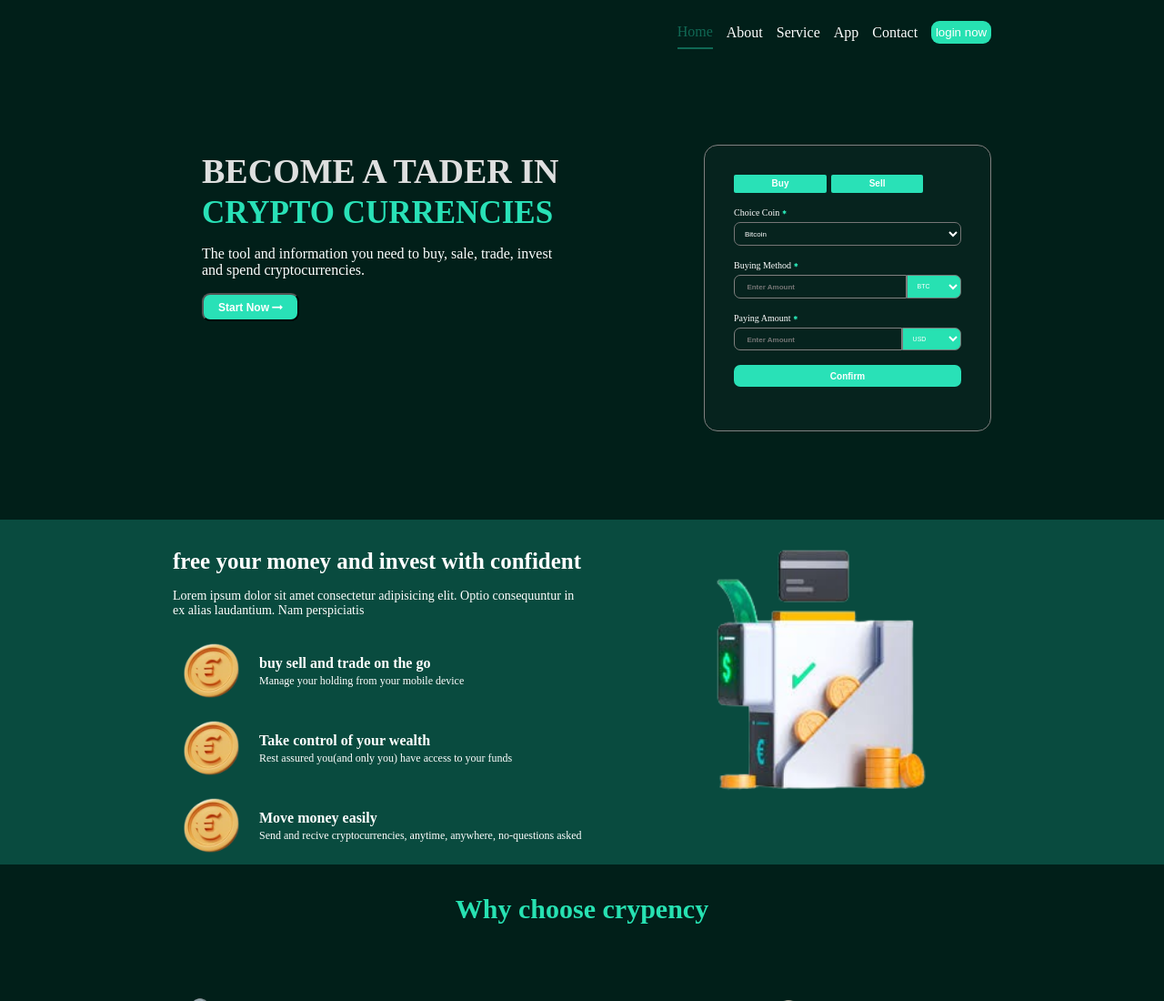
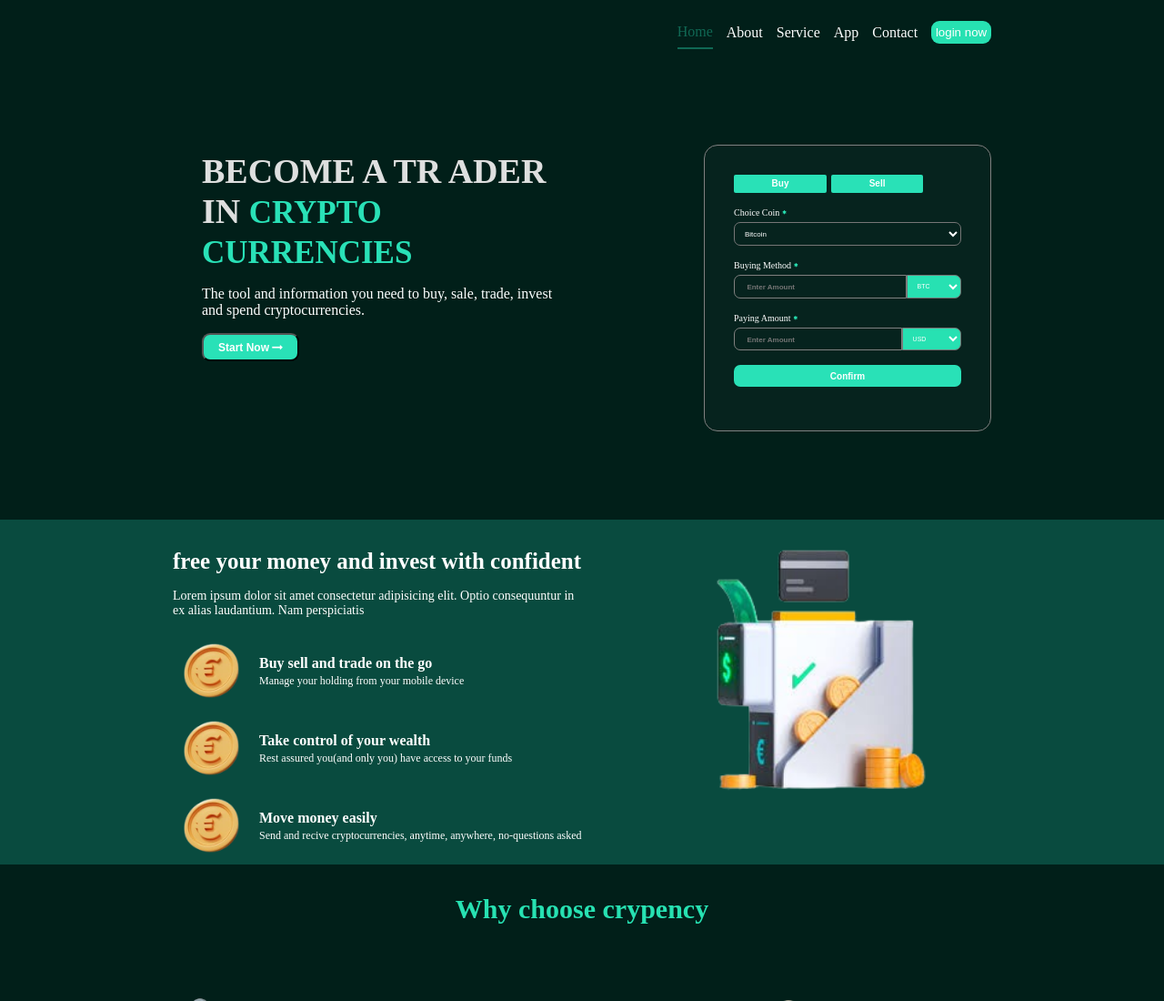
Before and after one commit to Necherem1/projectreg, a plain HTML site: page index.html in a window 1280 px wide. Shown: the top 1100 px of the page at 91% size. Drawn offline with Linux system fonts and the light colour scheme.

Commit message:
new commit

```diff
--- a/index.html
+++ b/index.html
@@ -22,7 +22,7 @@
       </nav>
       <div class="banner genLayout">
         <div class="bannerContent">
-          <h1>become a tader in <span>crypto currencies</span></h1>
+          <h1>become a tr ader in <span>crypto currencies</span></h1>
           <p>
             The tool and information you need to buy, sale, trade, invest and
             spend <span>cryptocurrencies.</span>
@@ -92,7 +92,7 @@
             <div class="money">
               <img src="image  folder/BTCCCCC.png" alt="BTC" height="85px" />
               <div class="moneyText">
-                <h4>buy sell and trade on the go</h4>
+                <h4>Buy sell and trade on the go</h4>
                 <span>Manage your holding from your mobile device</span>
               </div>
             </div>
```
